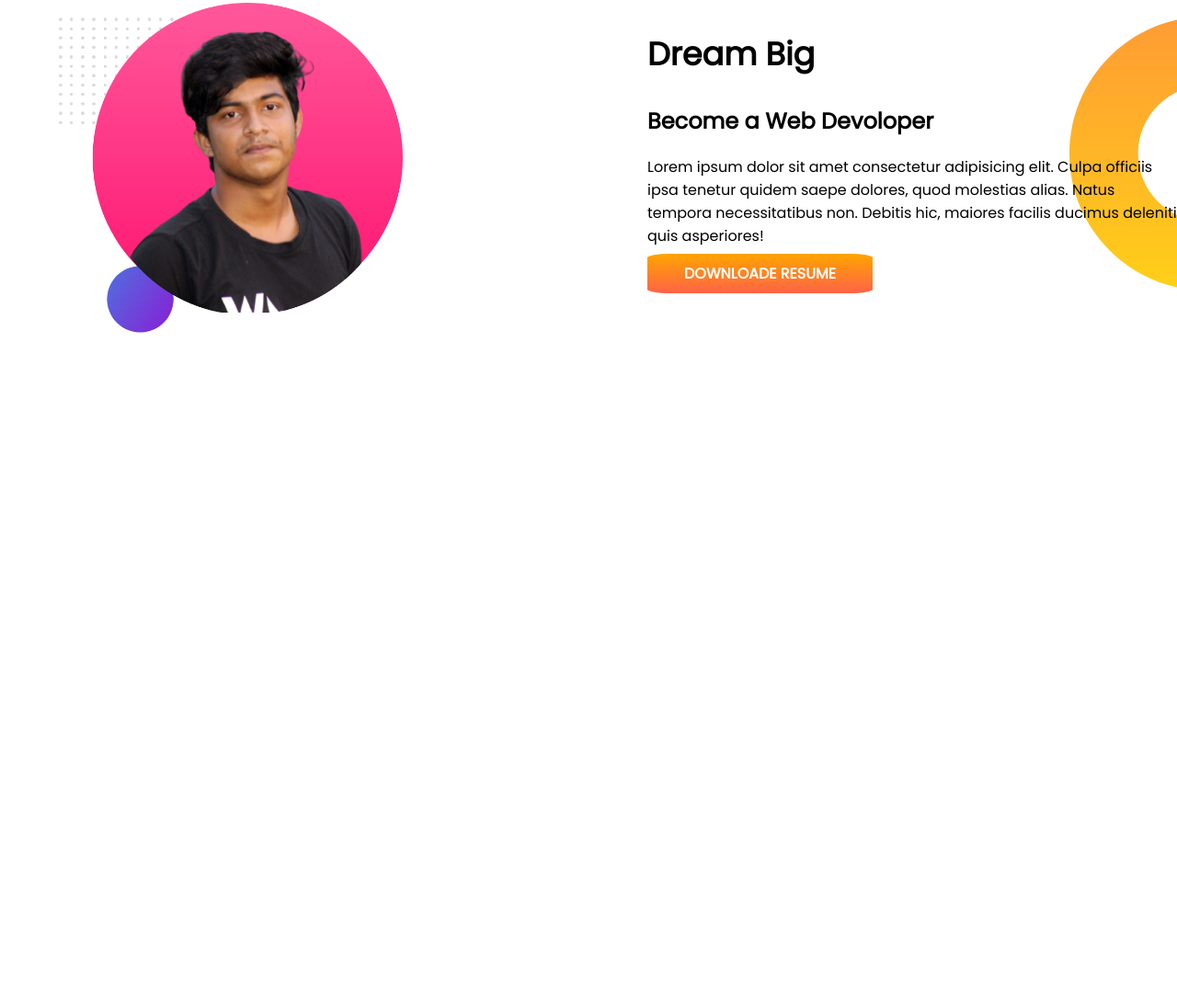
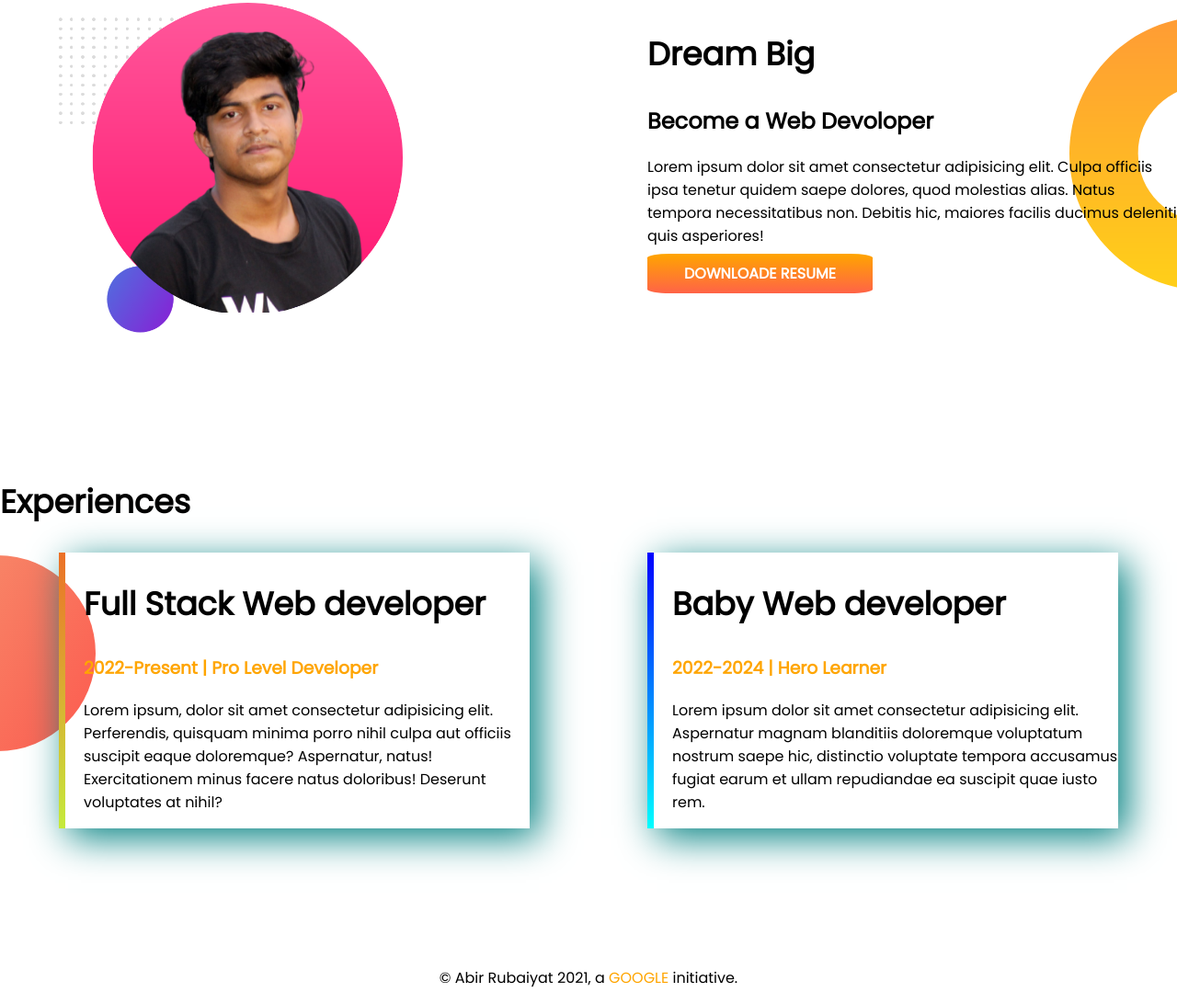
Before and after one commit to Abir1516/first-project, a plain HTML site: page index.html in a window 1280 px wide. Shown: the part 606-1698 px from the top of the page at 92% size. Before the commit the page ends 1125 px from the top, so only its background shows below. Drawn offline with Linux system fonts and the light colour scheme.

Commit message:
all added

```diff
--- a/index.html
+++ b/index.html
@@ -13,10 +13,13 @@
 </head>
 
 <body>
-    <section class="top-banner">
+    <section class="top-banner flexible-container">
         <div class="half-width">
             <h1>Welcome To</h1>
-            <h1> <span id="id">Abir Rubaiyat</span> World!</h1>
+            <h1> <span class="id"> <a class="abir" target="_blank"
+                        href="https://www.facebook.com/profile.php?id=100012109418706"> Abir
+                        Rubaiyat</a>
+                </span> World!</h1>
             <h3 class="aa">Junior Web developer at <a target="_blank" href="https://www.google.com/"><span class="a">
                         GOOGLE
                     </span></a> </h3>
@@ -33,7 +36,7 @@
     </section>
 
 
-    <section class="dream-big">
+    <section class="dream-big flexible-container">
 
         <div class="half-width">
             <img src="images/02.png" alt="">
@@ -55,6 +58,40 @@
 
 
     </section>
+
+    <section class="experience-area">
+
+        <h1>Experiences</h1>
+        <div class="flexible-container">
+
+            <div id="dev" class="experience-item">
+                <h1>Full Stack Web developer</h1>
+                <h3 class="id">2022-Present | Pro Level Developer</h3>
+                <p>Lorem ipsum, dolor sit amet consectetur adipisicing elit. Perferendis, quisquam minima porro nihil
+                    culpa
+                    aut officiis suscipit eaque doloremque? Aspernatur, natus! Exercitationem minus facere natus
+                    doloribus!
+                    Deserunt voluptates at nihil?</p>
+            </div>
+            <div id="web" class="experience-item">
+                <h1>Baby Web developer</h1>
+                <h3 class="id">2022-2024 | Hero Learner</h3>
+                Lorem ipsum dolor sit amet consectetur adipisicing elit. Aspernatur magnam blanditiis doloremque
+                voluptatum
+                nostrum saepe hic, distinctio voluptate tempora accusamus fugiat earum et ullam repudiandae ea suscipit
+                quae
+                iusto rem.
+            </div>
+        </div>
+
+
+    </section>
+
+    <footer>
+        <p>© Abir Rubaiyat 2021, a <a class="abir" target="_blank" href="https://www.google.com/"> GOOGLE</a>
+            initiative.
+        </p>
+    </footer>
 </body>
 
 </html>
--- a/style.css
+++ b/style.css
@@ -2,7 +2,7 @@ body{
     font-family: 'Poppins', sans-serif;
     margin: 0;
 }
-#id{color: orange;
+.id{color: orange;
 
 }
 
@@ -15,7 +15,7 @@ a{text-decoration: none;}
 
 h1{font-size: 35px;}
 
-section {
+.flexible-container {
     display: flex;
     margin-bottom: 150px;
 }
@@ -49,3 +49,40 @@ section {
     background-repeat: no-repeat;
     background-position: right ;
 }
+
+.experience-item {
+    box-shadow: 10px 10px 40px teal;
+    width: 40%;
+    margin-left: 5%;
+    margin-right: 5% ;
+    padding-left: 20px;
+
+
+
+}
+
+.experience-area {
+    background-image: url(images/exp-bg.png);
+    background-repeat: no-repeat;
+    background-position: left;
+}
+
+#web{
+    border-left: 7px solid;
+    border-image:linear-gradient(blue,cyan );
+    border-image-slice: 1;
+}
+
+#dev{
+    border-left: 7px solid;
+    border-image:linear-gradient(rgb(236, 112, 39),rgb(197, 235, 60) );
+    border-image-slice: 1;
+}
+footer{text-align: center
+    ;}
+
+    .abir{color:orange;}
+
+    a{
+
+    }
```
Also changed, not shown: images/01.png, images/exp-bg.png (added).
